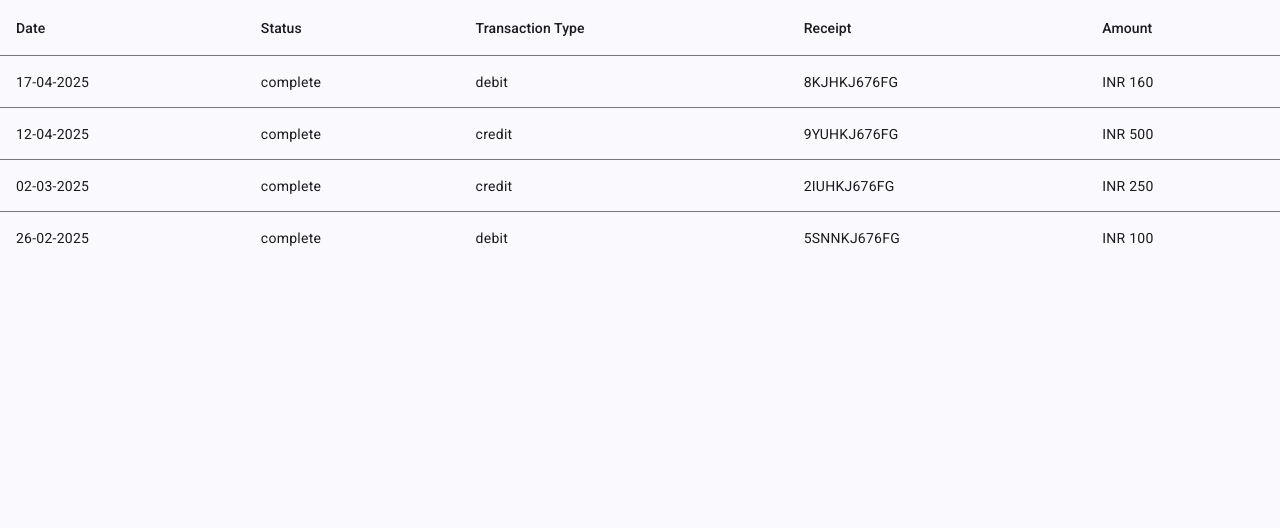
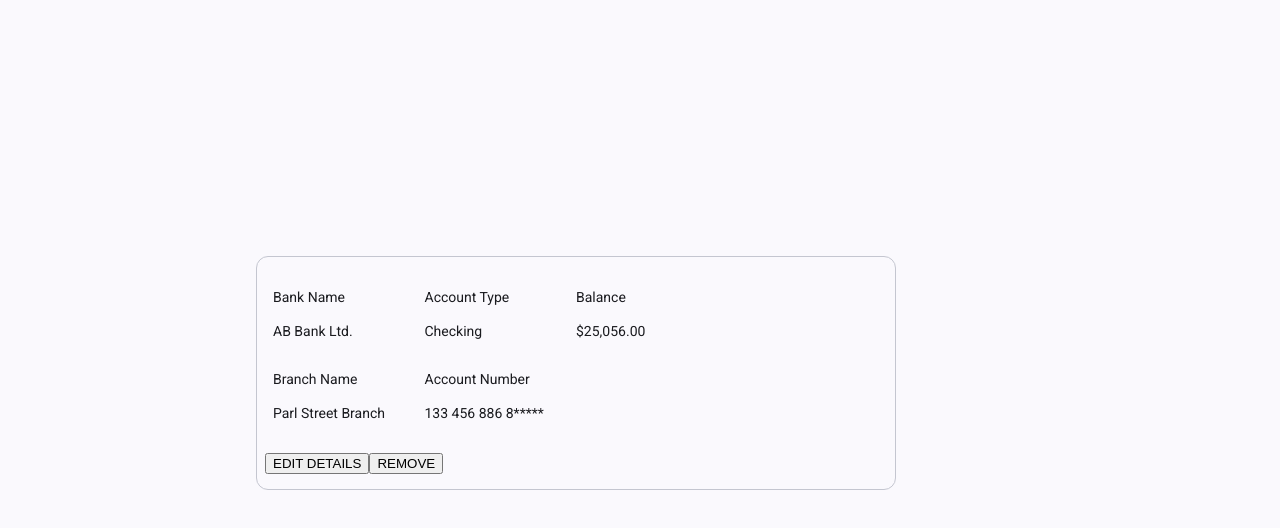
Before and after one commit to reshnaz/BudgetBud, an Angular app: page / in a window 1280 px wide. Shown: the top 528 px of the page. Built offline with nearby package versions, Linux system fonts and the light colour scheme.

Commit message:
Created AccountGrid Component

```diff
--- a/src/app/app.html
+++ b/src/app/app.html
@@ -1,6 +1,6 @@
 <main>
   <!-- <div class="grid-layout"> -->
-    <app-transaction-table></app-transaction-table>
+    <app-account-grid></app-account-grid>
     <!-- <app-sidebar></app-sidebar>
     <app-layout></app-layout> -->
   <!-- </div> -->
--- a/src/app/app.ts
+++ b/src/app/app.ts
@@ -3,11 +3,11 @@
 import { Sidebar } from './structure/sidebar/sidebar';
 import { Layout } from './structure/layout/layout';
 import { Login } from "./login/login";
-import { TransactionTable } from '../shared/ui/transaction-table/transaction-table';
+import { AccountGrid } from '../shared/ui/account-grid/account-grid';
 
 @Component({
   selector: 'app-root',
-  imports: [RouterOutlet, TransactionTable],
+  imports: [RouterOutlet, AccountGrid],
   templateUrl: './app.html',
   styleUrl: './app.scss'
 })
--- /dev/null
+++ b/src/shared/ui/account-grid/account-grid.html
@@ -0,0 +1,34 @@
+<mat-card class="example-card" appearance="outlined">
+    <mat-card-content>
+        <div class="example-content">
+            <div class="item">
+                <p>Bank Name</p>
+                <p>AB Bank Ltd.</p>
+            </div>
+            <div class="item">
+                <p>Account Type</p>
+                <p>Checking</p>
+            </div>
+            <div class="item">
+                <p>Balance</p>
+                <p>$25,056.00</p>
+            </div>
+            <div class="item"></div>
+            <div class="item">
+                <p>Branch Name</p>
+                <p>Parl Street Branch</p>
+            </div>
+            <div class="item">
+                <p>Account Number</p>
+                <p>133 456 886 8*****</p>
+            </div>
+            <div class="item"></div>
+            <div class="item"></div>
+            <div class="item"></div>
+        </div>
+    </mat-card-content>
+    <mat-card-actions>
+        <button matButton>EDIT DETAILS</button>
+        <button matButton>REMOVE</button>
+    </mat-card-actions>
+</mat-card>
--- /dev/null
+++ b/src/shared/ui/account-grid/account-grid.scss
@@ -0,0 +1,12 @@
+
+.example-card {
+    height: 25%;
+    width: 50vw;
+    margin: 20%;
+}
+
+.example-content {
+    display: grid;
+    grid-template-columns: repeat(4, 1fr);
+    grid-template-rows: repeat(2, 1fr);
+}
```
Also changed, not shown: src/shared/ui/account-grid/account-grid.ts (added, +12 -0 lines), 1 other file (tests, documents, lock files or other folders).
